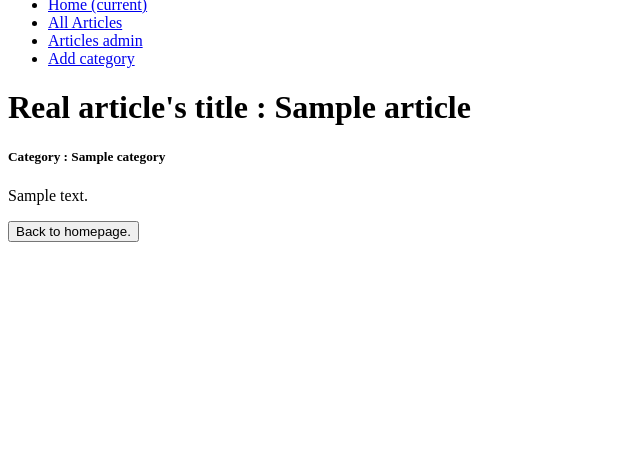
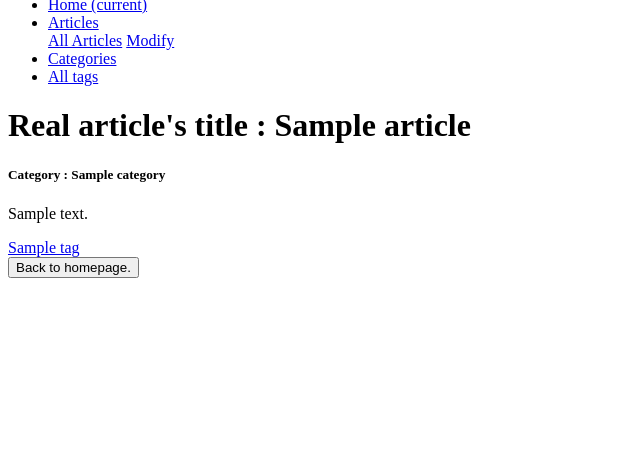
Before and after one commit to Nawalsubject/quest_symfony_2, a Symfony app: template blog/templates/blog/show.html.twig in a window 1280 px wide. Shown: the part 332-800 px from the top of the page, without its empty margins (0-640 px from the left). Run offline with Twig, Linux system fonts and the light colour scheme; the template is opened without the code that fills it: most values are stand-ins (such as "Sample title", 1, 10 or a date in 2020); some libraries are stand-ins or nearby versions.

Commit message:
Réorganisation de l'arborescence + style

```diff
--- a/blog/templates/_navbar.html.twig
+++ b/blog/templates/_navbar.html.twig
@@ -8,14 +8,20 @@
             <li class="nav-item active">
                 <a class="nav-link" href="{{ path('app_index') }}">Home <span class="sr-only">(current)</span></a>
             </li>
-            <li class="nav-item">
-                <a class="nav-link" href="{{ path('blog_index') }}">All Articles</a>
+            <li class="nav-item dropdown">
+                <a class="nav-link dropdown-toggle" href="#" id="navbarDropdown" role="button" data-toggle="dropdown" aria-haspopup="true" aria-expanded="false">
+                    Articles
+                </a>
+                <div class="dropdown-menu" aria-labelledby="navbarDropdown">
+                    <a class="dropdown-item" href="{{ path('blog_index') }}">All Articles</a>
+                    <a class="dropdown-item" href="{{ path('article_index') }}">Modify</a>
+                </div>
             </li>
             <li class="nav-item">
-                <a class="nav-link" href="{{ path('article_index') }}">Articles admin</a>
+                <a class="nav-link" href="{{ path('category_index') }}">Categories</a>
             </li>
             <li class="nav-item">
-                <a class="nav-link" href="{{ path('category') }}">Add category</a>
+                <a class="nav-link" href="{{ path('tag_index') }}">All tags</a>
             </li>
         </ul>
     </div>
--- a/blog/templates/article/show.html.twig
+++ b/blog/templates/article/show.html.twig
@@ -25,7 +25,7 @@
     <strong>Tags :</strong>
     <ul>
         {% for tag in article.tags %}
-            <a href="{{ path('blog_tag', {'name': tag.name}) }}">
+            <a href="{{ path('tag_show', {'name': tag.name}) }}">
                 <li>{{ tag.name }} </li>
             </a>
         {% else %}
--- a/blog/templates/blog/show.html.twig
+++ b/blog/templates/blog/show.html.twig
@@ -12,10 +12,18 @@
         <div class="card-body">
             <p class="card-text">{{ article.content }}</p>
         </div>
+        <div class="card-footer">
+            {% for tag in article.tags %}
+                <a href="{{ path('tag_show', {'name': tag.name}) }}" class="badge badge-pill badge-danger">{{ tag.name }}</a>
+
+            {% else %}
+                <p class="text-danger m-0">No tags</p>
+            {% endfor %}
+        </div>
     </div>
 
     <a href="{{ path('app_index') }}">
-        <button type="button" class="btn btn-secondary">Back to homepage.</button>
+        <button type="button" class="btn btn-primary">Back to homepage.</button>
     </a>
 
 {% endblock %}
--- a/blog/templates/category/index.html.twig
+++ b/blog/templates/category/index.html.twig
@@ -21,7 +21,7 @@
             {{ form_widget(form) }}
         </div>
         <div class="col-6">
-            <input type="submit" class="btn btn-secondary mb-5 ml-5" value="Add">
+            <input type="submit" class="btn btn-primary mb-5 ml-5" value="Add">
         </div>
         {{ form_end(form) }}
     </div>
```
Also changed, not shown: blog/assets/css/app.scss (+13 -0 lines), blog/src/Controller/BlogController.php (+1 -38 lines), blog/src/Controller/CategoryController.php (+21 -6 lines), blog/src/Controller/TagController.php (added, +45 -0 lines), blog/templates/blog/index.html.twig (+8 -0 lines), blog/templates/category/show.html.twig (renamed from blog/templates/blog/category.html.twig, +9 -1 lines), blog/templates/tag/index.html.twig (added, +14 -0 lines), blog/templates/tag/show.html.twig (renamed from blog/templates/blog/tag.html.twig).
